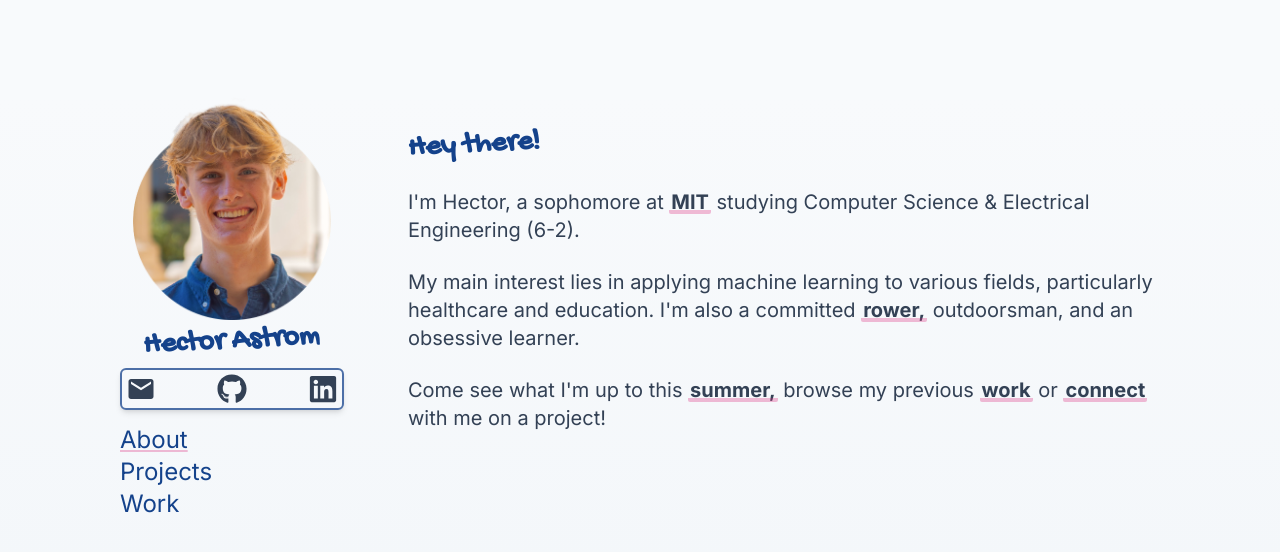
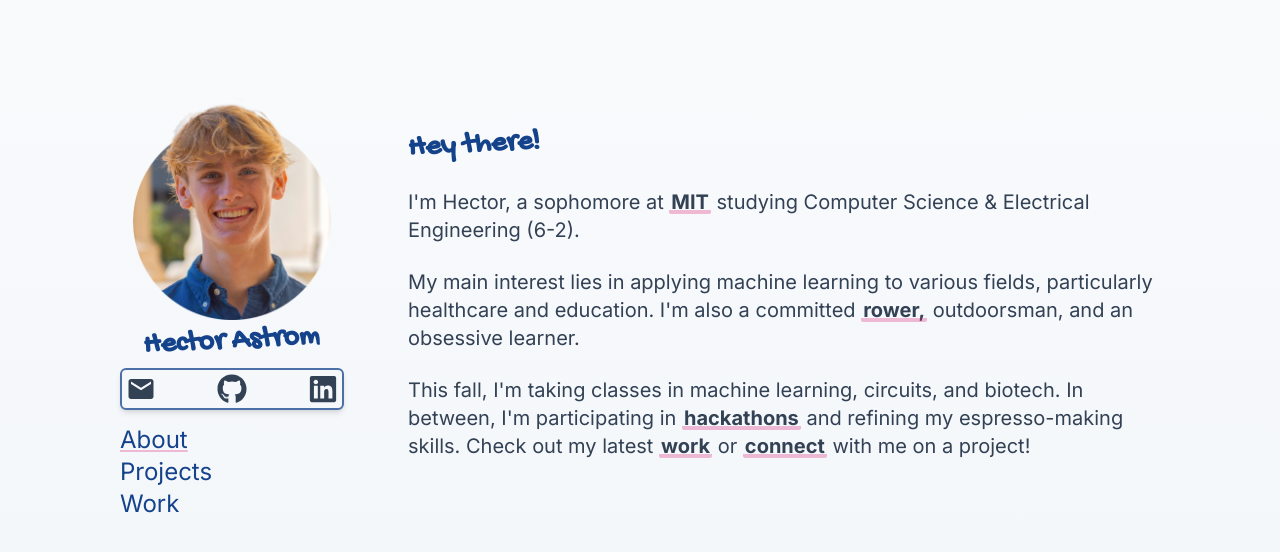
Before and after one commit to hectorastrom/personal-website, a Next.js app: page / in a window 1280 px wide. Shown: the top 552 px of the page. Built offline with nearby package versions, Linux system fonts and the light colour scheme.

Commit message:
updated front page descripton to fall 24

```diff
--- a/src/app/page.tsx
+++ b/src/app/page.tsx
@@ -22,9 +22,8 @@ export default function Home() {
 
         <p>
           My main interest lies in applying machine learning to various fields,
-          particularly{" "}
-          <span className="">healthcare</span> and
-          <span className=""> education</span>. I&apos;m also a committed {" "}
+          particularly <span className="">healthcare</span> and
+          <span className=""> education</span>. I&apos;m also a committed{" "}
           <a
             className="custom-link"
             target="_blank"
@@ -36,21 +35,22 @@ export default function Home() {
         </p>
 
         <span>
-          Come see what I&apos;m up to this{" "}
-          <Link href={"/projects/circa"} className="custom-link">
-            summer,
+          This fall, I&apos;m taking classes in machine learning, circuits, and
+          biotech. In between, I&apos;m participating in{" "}
+          <a
+            className="custom-link"
+            target="_blank"
+            href="https://www.instagram.com/p/DBHa-eJJV6R/?img_index=1"
+          >
+            hackathons
+          </a>{" "}
+          and refining my espresso-making skills. Check out my latest{" "}
+          <Link href={"/projects"} className="custom-link">
+            work
           </Link>{" "}
-          browse my previous{" "}
-          <Link href={"/projects"} className="custom-link">
-          work
-          </Link>{" "}
-          {/* read my{" "}
-          <Link href={"/blog"} className="custom-link">
-            blog,
-          </Link>{" "} */}
           or{" "}
           <Link href={"mailto:hastrom@mit.edu"} className="custom-link">
-          connect
+            connect
           </Link>{" "}
           with me on a project!
         </span>
```
